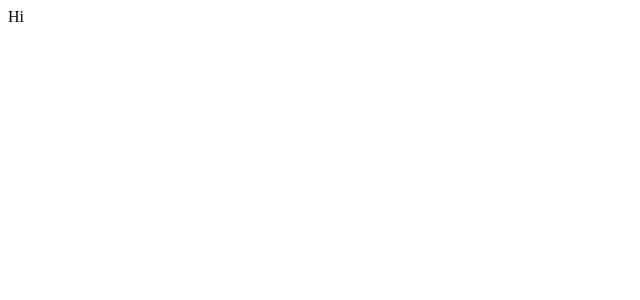
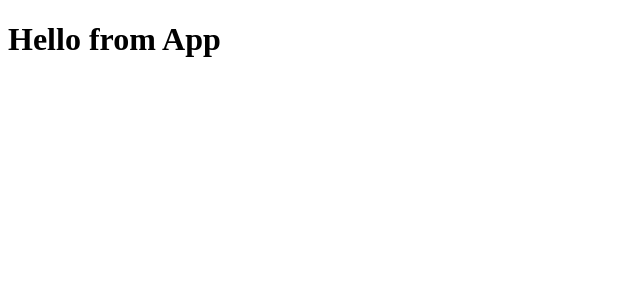
Before and after one commit to rafiurrafi/react-bootcamp, a React (Create React App) app: page / in a window 1280 px wide. Shown: the top 300 px of the page, without its empty margins (0-640 px from the left). Built offline with nearby package versions, Linux system fonts and the light colour scheme.

Commit message:
Added app component and linked to index file

```diff
--- /dev/null
+++ b/src/app.jsx
@@ -0,0 +1,6 @@
+import React from "react";
+const App = (props) => {
+  return <h1>Hello from App</h1>;
+};
+
+export default App;
--- a/src/index.js
+++ b/src/index.js
@@ -1,4 +1,5 @@
 import React from "react";
 import ReactDOM from "react-dom";
+import App from "./app";
 
-ReactDOM.render("Hi", document.querySelector("#root"));
+ReactDOM.render(<App />, document.querySelector("#root"));
```
